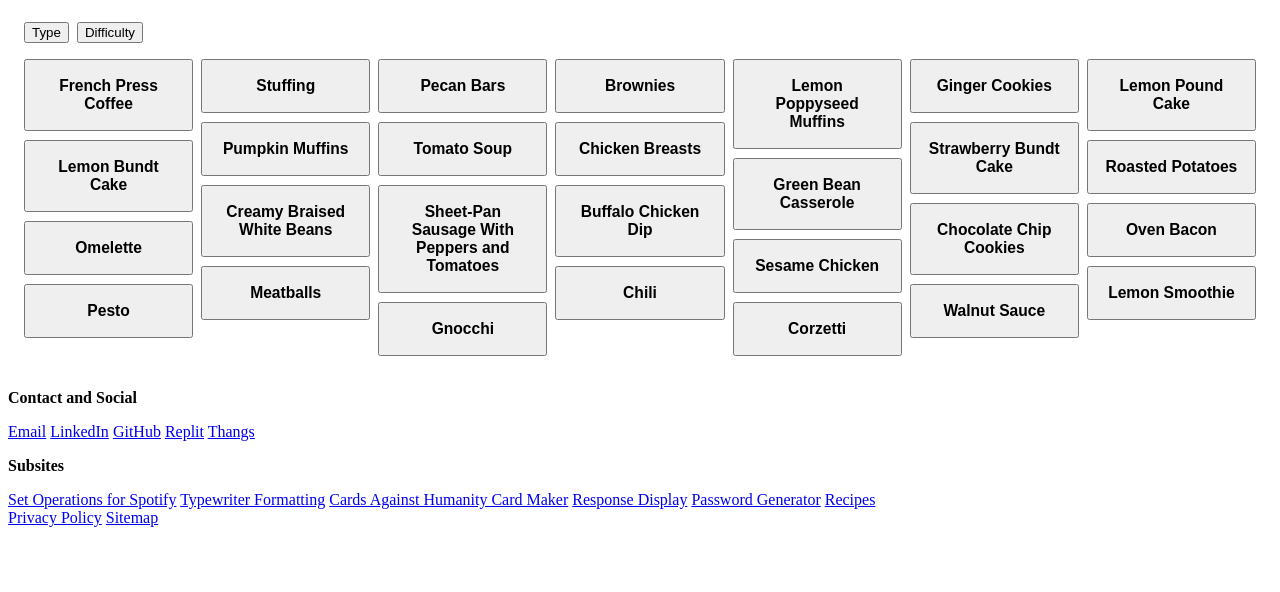
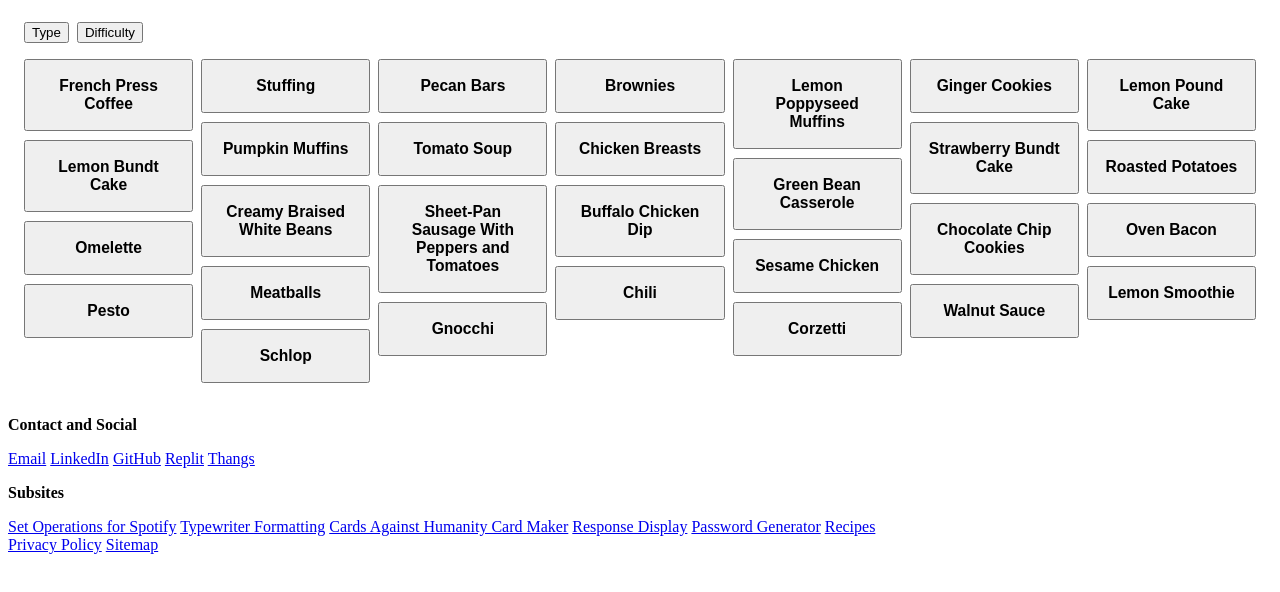
Before and after one commit to TyHil/recipes, a website: page index.html in a window 1280 px wide. Shown: the part 170-762 px from the top of the page. Drawn offline with Linux system fonts and the light colour scheme; files that its build step writes are made by us from their sources; files whose address does not match are found by name.

Commit message:
Add schlop

```diff
--- a/index.html
+++ b/index.html
@@ -286,6 +286,11 @@
           <h3>Corzetti</h3>
         </div>
       </button>
+      <button class="large item" data-file="schlop" data-filters="entree easy">
+        <div class="content">
+          <h3>Schlop</h3>
+        </div>
+      </button>
     </main>
 
     <footer>
```
Also changed, not shown: 1 other file.
